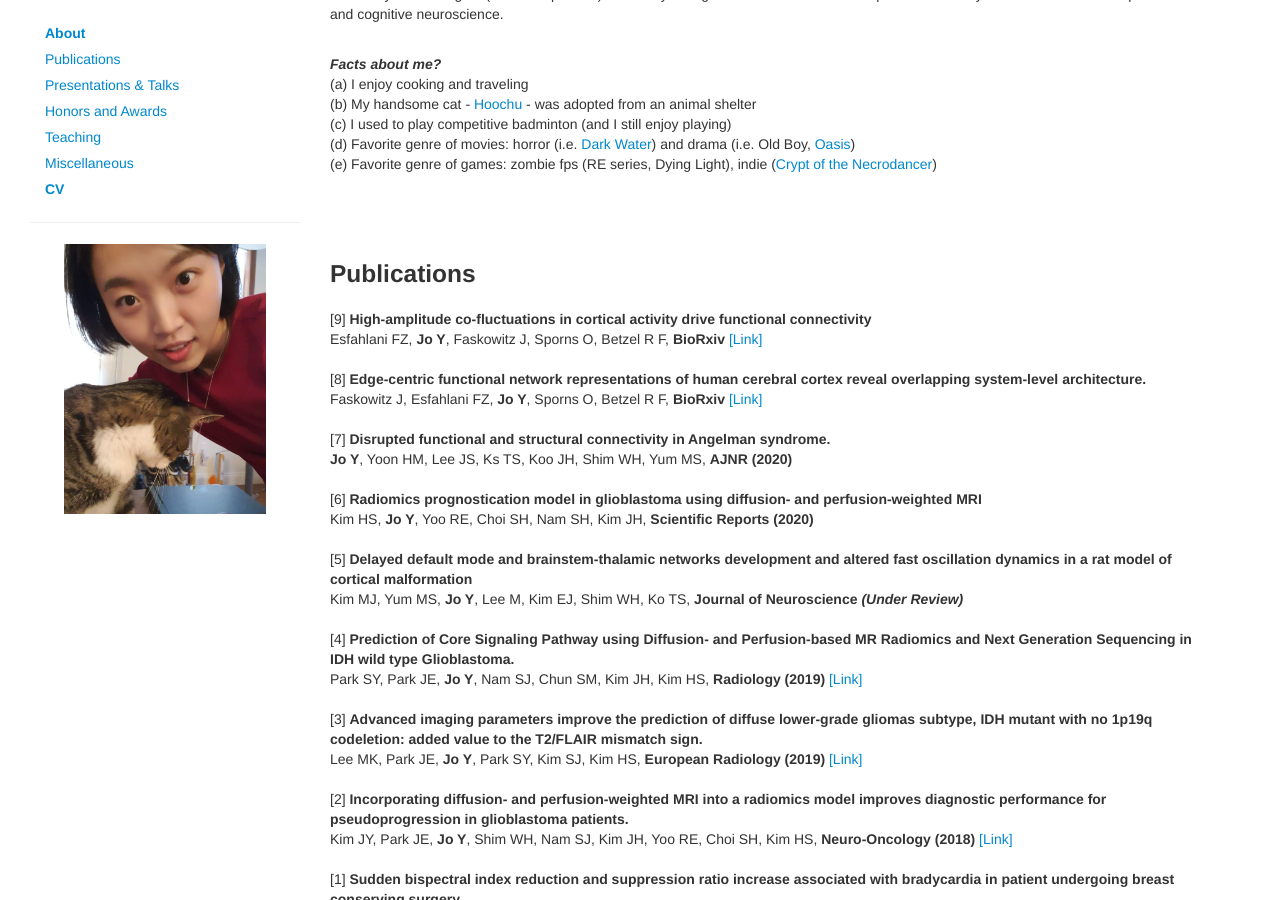
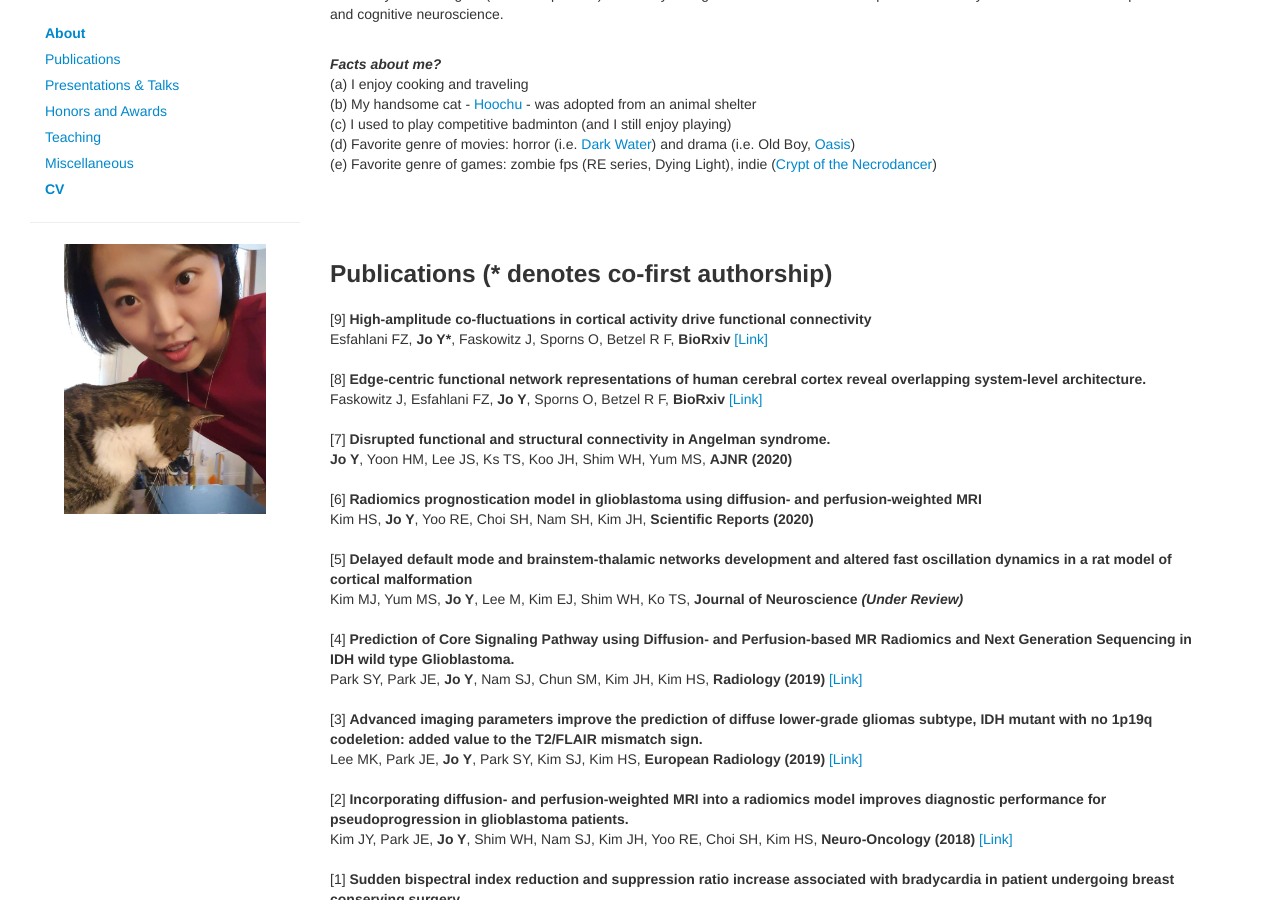
Before and after one commit to joy-neuro/joy-neuro.github.io, a Jekyll site: the page index.html, which Jekyll copies as it is, in a window 1280 px wide and 900 px high, scrolled down 346 px. Built offline with Jekyll 4.4.1, drawn with Linux system fonts in a browser that asks for light colours; nearby versions of some CDN libraries; comment, search, counter and statistics services are not loaded.

Commit message:
Update index.html

```diff
--- a/index.html
+++ b/index.html
@@ -106,7 +106,7 @@
 
 
             <h3>
-                <a name="publications"></a> Publications
+                <a name="publications"></a> Publications (* denotes co-first authorship)
             </h3>
 
             <div class="media">
@@ -118,7 +118,7 @@
                         [9] <strong>
                              High-amplitude co-fluctuations in cortical activity drive functional connectivity
                      </strong><br>
-                        Esfahlani FZ, <strong>Jo Y</strong>, Faskowitz J, Sporns O, Betzel R F, <strong>BioRxiv</strong>
+                        Esfahlani FZ, <strong>Jo Y*</strong>, Faskowitz J, Sporns O, Betzel R F, <strong>BioRxiv</strong>
                         <a target="_blank"
                            href="https://www.biorxiv.org/content/10.1101/800045v2">[Link]</a>
                     </p>
```
